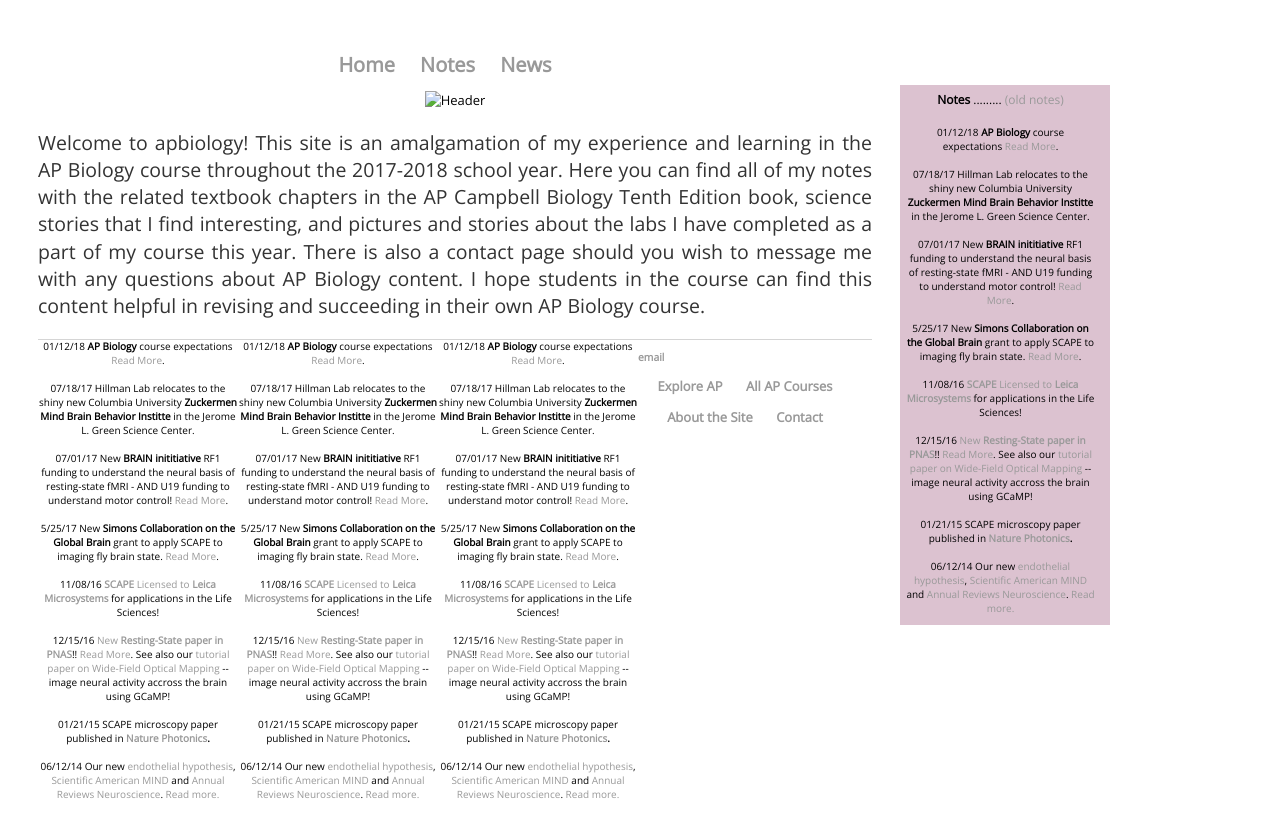
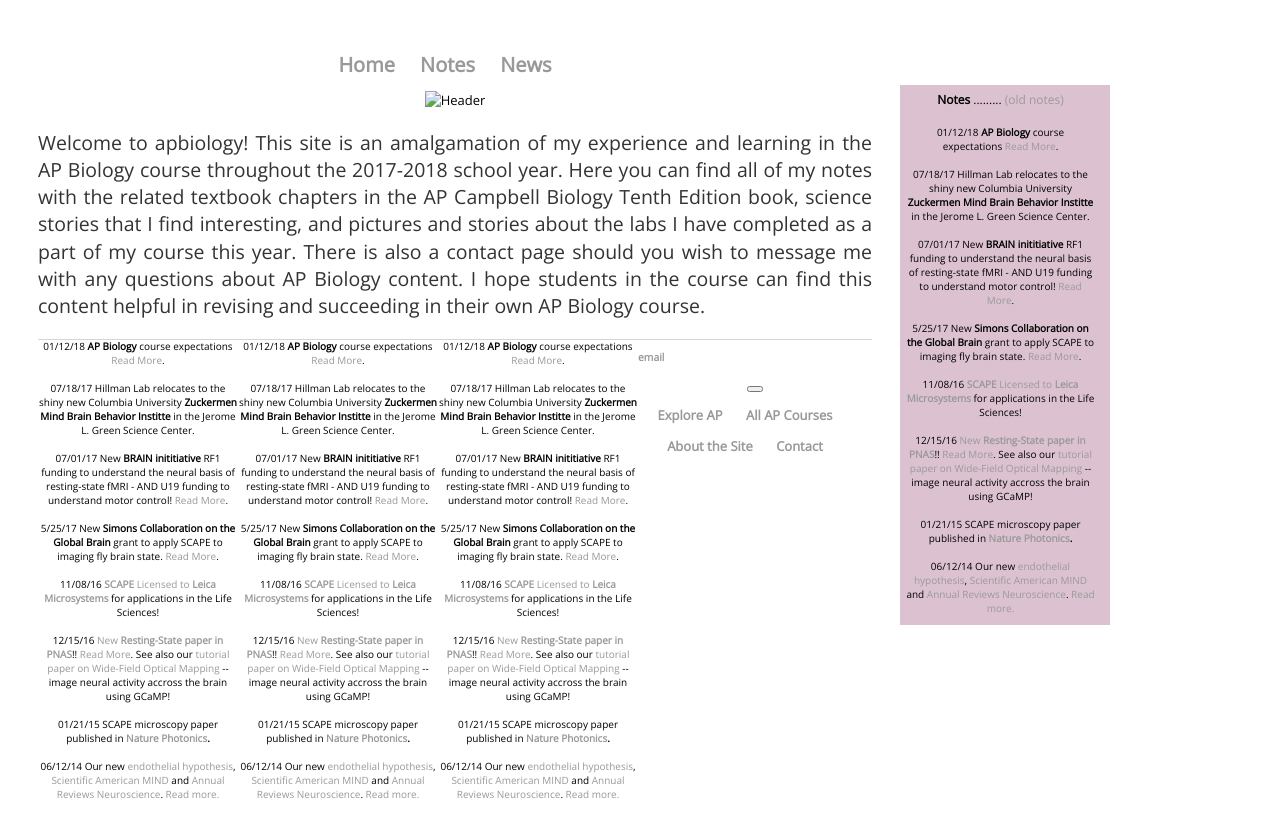
Before and after one commit to meganscarlett/meganscarlett.github.io, a Jekyll site: the page built from index.html, in a window 1280 px wide. Shown: the top 837 px of the page. Built offline with Jekyll 4.4.1, drawn with Linux system fonts in a browser that asks for light colours.

Commit message:
Update default.html

```diff
--- a/_layouts/default.html
+++ b/_layouts/default.html
@@ -28,10 +28,14 @@
     <!-- Static botoom navbar -->
 	<!-- link to footer stylesheet -->
 	<link rel="stylesheet" type="text/css" href="/css/stickyfooter.css">
-    <nav class="navbar navbar-default">
+    <nav class="navbar navbar-default navbar-fixed bottom">
 <center>
       <div class="container">
-        <div class="collapse navbar-collapse" id="jb-bottom-collapse">
+	      <div class="navbar-header"></div>
+	      	<button type="button" class="navbar-toggle collapsed" data-toggle="collapse" data-target="#jb-bottom-collapse"></button>
+	</div>
+	<!-- Collect the nav links, forms, and other content for toggling -->
+	 <div class="navbar-collapse collapse" id="jb-bottom-collapse" style="height: 1 px;"></div>
           <ul class="nav navbar-nav navbar-left navbar-small">
             <li>
               <a href="https://apstudent.collegeboard.org/home">Explore AP</a>
```
Also changed, not shown: other parts of _layouts/default.html (+14 -1 lines).
